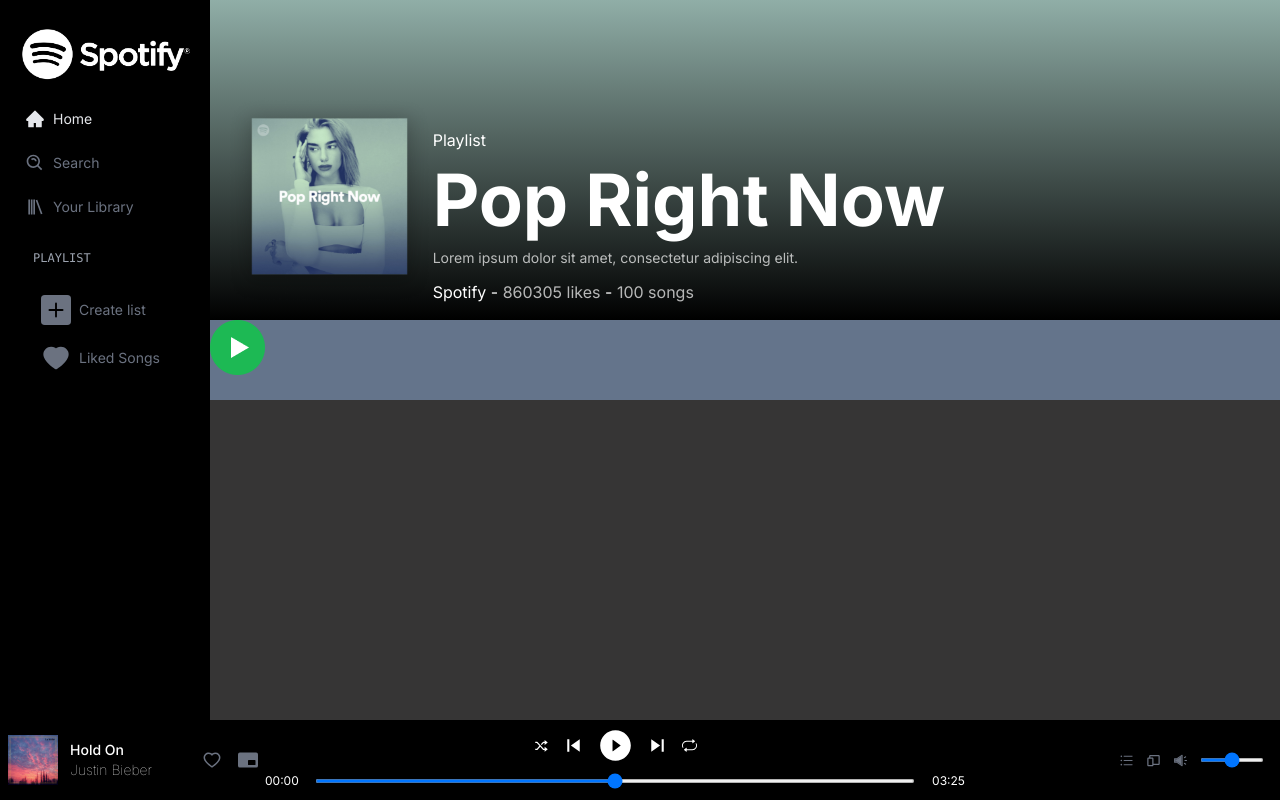
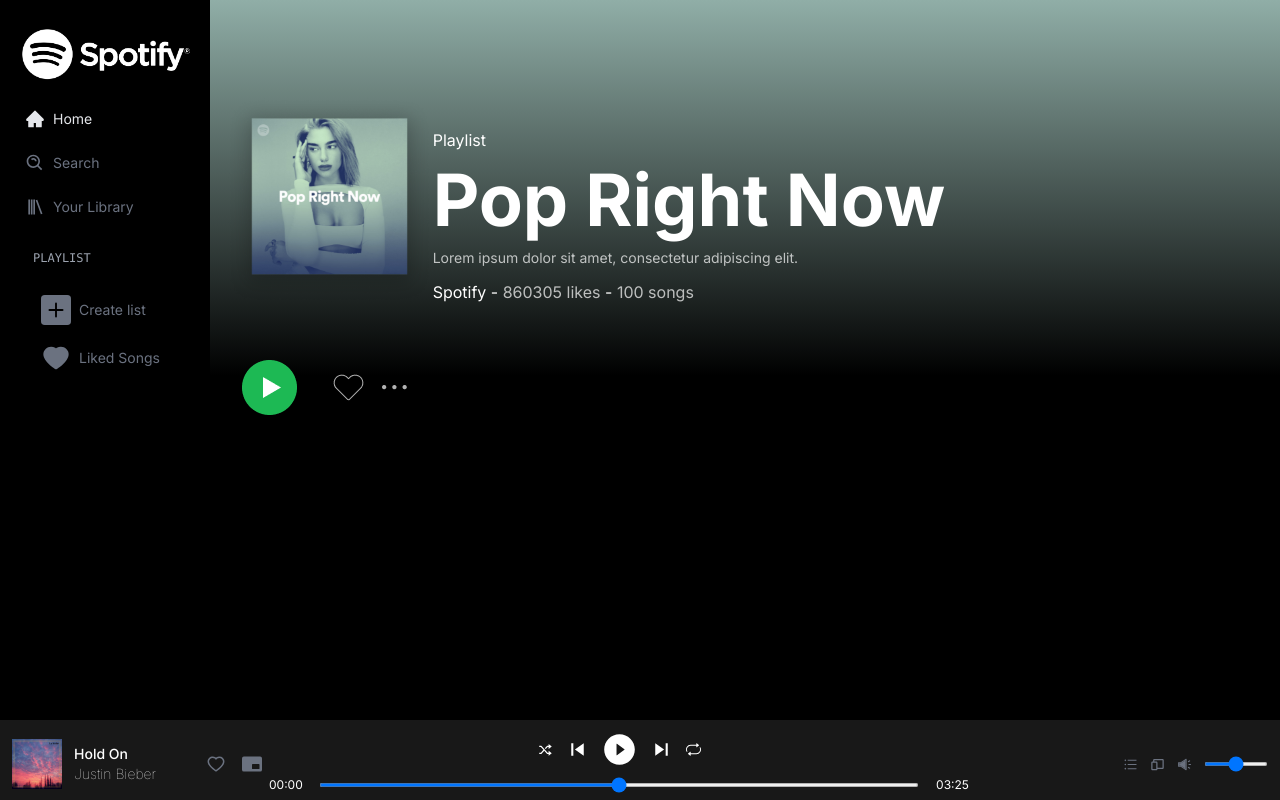
Before and after one commit to ZeroSwordDev/Spotify-Clone-2.0, a Next.js app: page / in a window 1280 px wide. Built offline with nearby package versions, Linux system fonts and the light colour scheme.

Commit message:
adding playlist

```diff
--- a/components/Player.jsx
+++ b/components/Player.jsx
@@ -15,7 +15,7 @@
   return (
     <div
       style={{ height: 80, width: "100%" }}
-      className="  text-white bg-black fixed bottom-0"
+      className="  text-white bg-[#181818] fixed bottom-0 p-1"
     >
       {/* Player */}
 
--- a/components/Playlist.jsx
+++ b/components/Playlist.jsx
@@ -2,10 +2,12 @@
 import playlistHeaderImage from "../src/app/img/playlistHeaderImage.png";
 import Image from "next/image";
 import button from "../src/app/img/button.png";
+import heart from "../src/app/img/heart.png";
+import dots from "../src/app/img/dots.png";
 const Playlist = () => {
   return (
-    <div className="w-full h-full text-[#FFFFFF]">
-      <header className="h-2/5 bg-headerPlaylist-gradient flex items-end p-4">
+    <div className="w-full h-full text-[#FFFFFF] bg-headerPlaylist-gradient">
+      <header className="h-2/5  flex items-end p-4">
         <Image src={playlistHeaderImage} alt="img" className="w-auto h-52" />
         <div className="flex flex-col gap-3">
           <h6>Playlist</h6>
@@ -20,9 +22,18 @@
           </p>
         </div>
       </header>
-      <nav className="h-20 bg-slate-500">
-        <Image src={button} alt="button" />
+      <nav className="h-auto p-8 gap-x-4 box-border flex justify-start items-center">
+        <Image src={button} alt="button" className="w-[55px] h-[55px] cursor-pointer" />
+        <div className="flex p-3">
+          <Image src={heart} alt="heart" className="w-[46px] h-[46px] cursor-pointer hover:bg-[#282828] transition duration-300 rounded" />
+          <Image src={dots} alt="dots" className="w-[46px] h-[46px] cursor-pointer hover:bg-[#282828] transition duration-300 rounded" />
+        </div>
       </nav>
+
+      <main>
+
+      </main>
+
     </div>
   );
 };
--- a/src/app/globals.css
+++ b/src/app/globals.css
@@ -15,6 +15,6 @@
     background: linear-gradient(180deg, #3c3f41 0%, #000 100%);
   }
   .bg-headerPlaylist-gradient {
-    background: linear-gradient(180deg, #90aea7 0%, #000 100%);
+    background: linear-gradient(180deg, #90aea7 0%, #000 47%);
   }
 }
```
Also changed, not shown: src/app/img/dots.png (added), src/app/img/heart.png (added).
